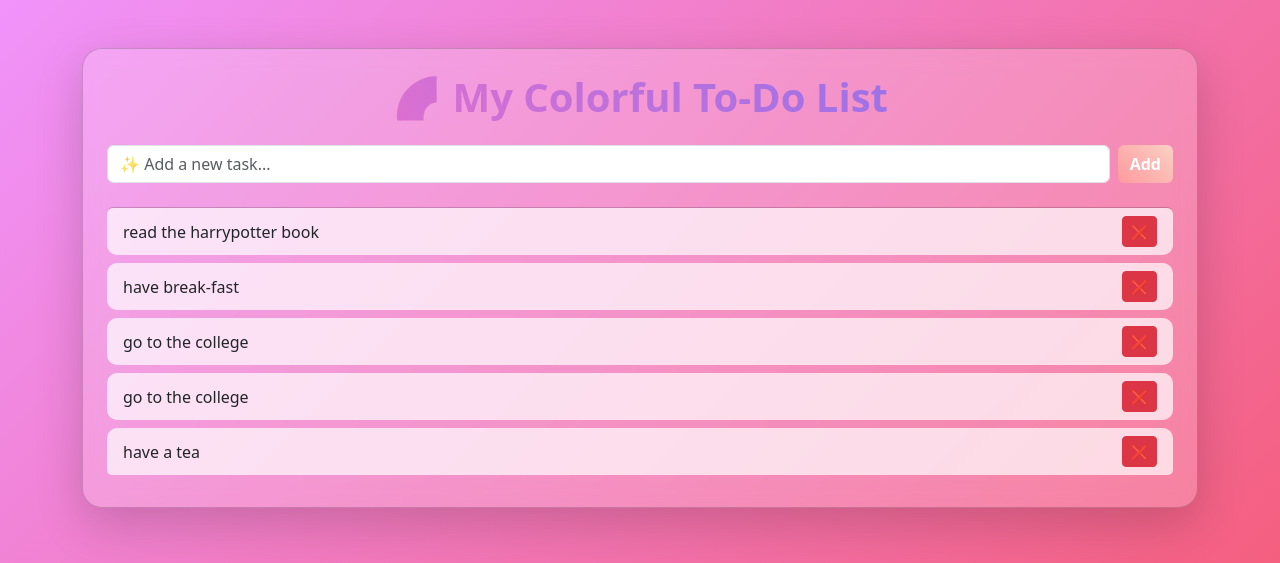
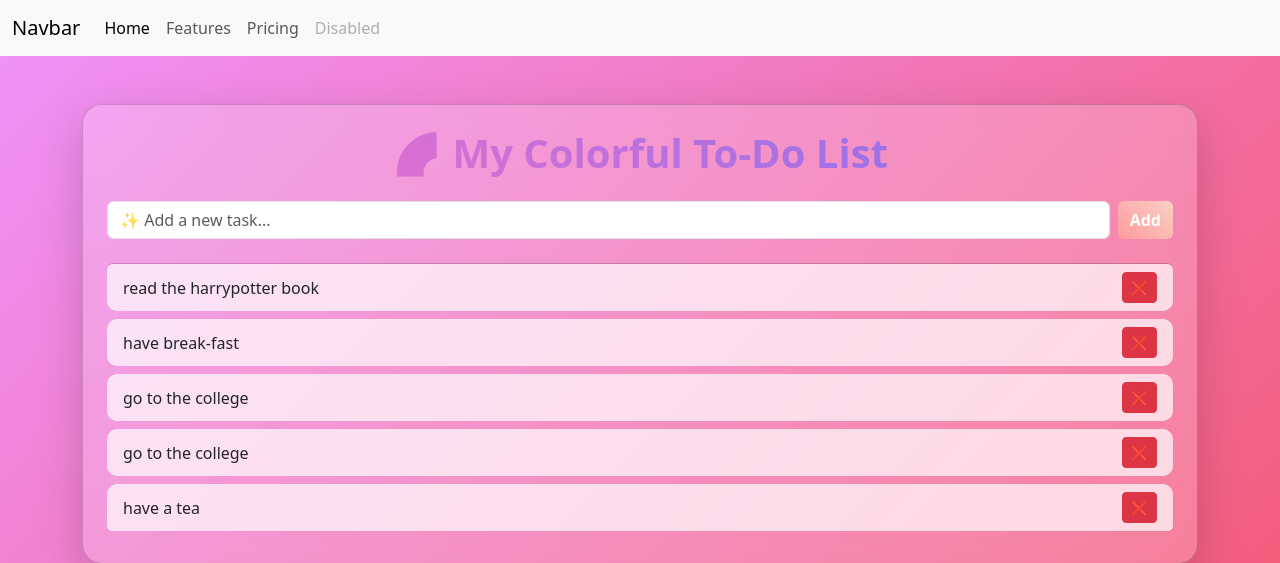
Before and after one commit to vishnu-R2005/my-to-do-list-, a Flask app: page / in a window 1280 px wide. Shown: the top 563 px of the page. Run offline with Flask 3, Linux system fonts and the light colour scheme.

Commit message:
added new features to the todo web

```diff
--- a/templates/index.html
+++ b/templates/index.html
@@ -8,7 +8,30 @@
     <link rel="stylesheet" href="{{ url_for('static', filename='style.css') }}">
 </head>
 <body>
-
+<nav class="navbar navbar-expand-lg bg-body-tertiary">
+  <div class="container-fluid">
+    <a class="navbar-brand" href="#">Navbar</a>
+    <button class="navbar-toggler" type="button" data-bs-toggle="collapse" data-bs-target="#navbarNav" aria-controls="navbarNav" aria-expanded="false" aria-label="Toggle navigation">
+      <span class="navbar-toggler-icon"></span>
+    </button>
+    <div class="collapse navbar-collapse" id="navbarNav">
+      <ul class="navbar-nav">
+        <li class="nav-item">
+          <a class="nav-link active" aria-current="page" href="#">Home</a>
+        </li>
+        <li class="nav-item">
+          <a class="nav-link" href="#">Features</a>
+        </li>
+        <li class="nav-item">
+          <a class="nav-link" href="#">Pricing</a>
+        </li>
+        <li class="nav-item">
+          <a class="nav-link disabled" aria-disabled="true">Disabled</a>
+        </li>
+      </ul>
+    </div>
+  </div>
+</nav>
 <div class="container mt-5">
     <div class="card shadow-lg p-4 glass-card">
         <h1 class="text-center mb-4 gradient-text">🌈 My Colorful To-Do List</h1>
```
Also changed, not shown: tasks.db (added).
